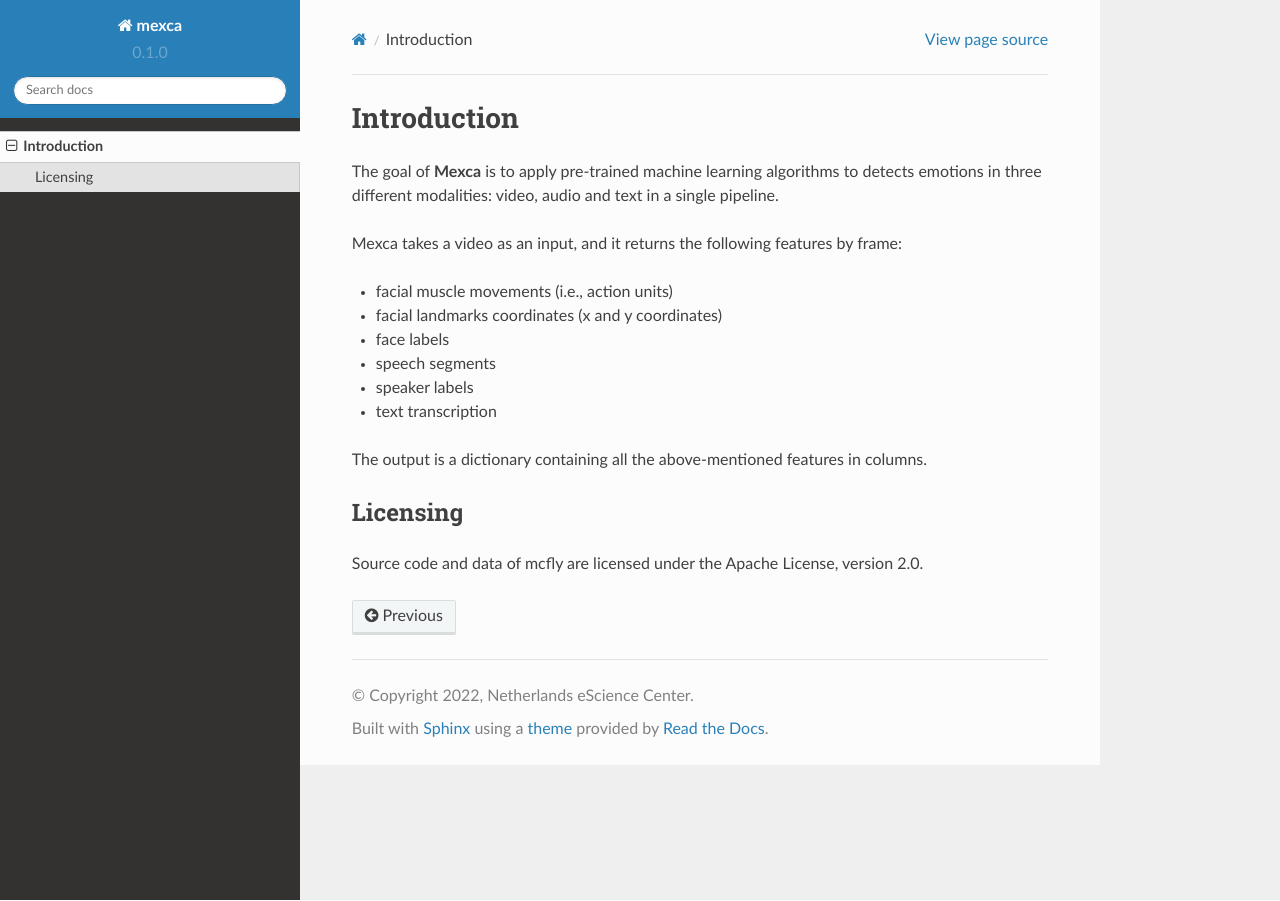
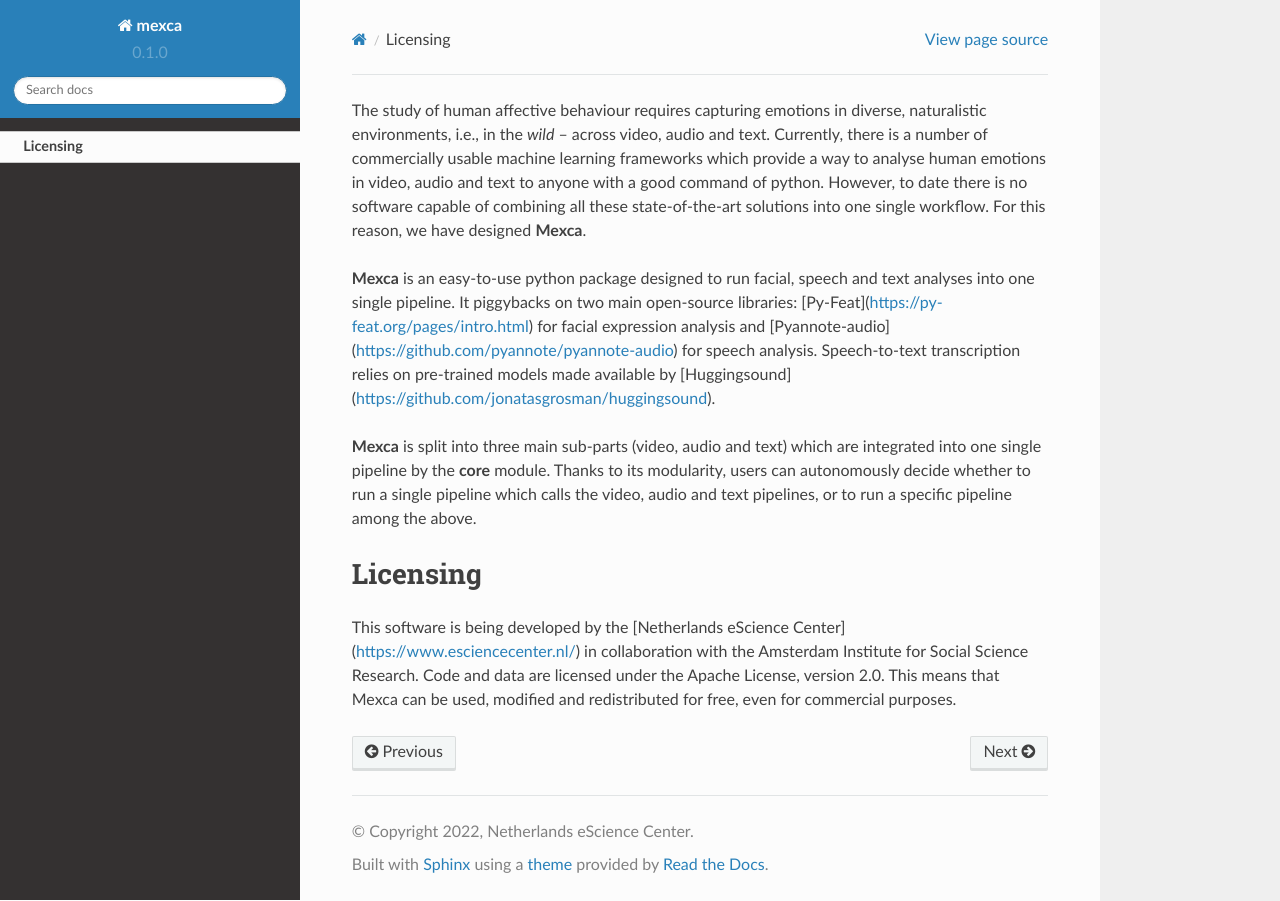
Before and after one commit to mexca/mexca, a Sphinx documentation site: the page built from docs/introduction.rst, in a window 1280 px wide. Built offline with Sphinx 7.4.7 and the Read the Docs theme 2.0.0, drawn with Linux system fonts in a browser that asks for light colours.

Commit message:
new documentation

```diff
--- a/docs/introduction.rst
+++ b/docs/introduction.rst
@@ -1,23 +1,11 @@
-Introduction
-============
+The study of human affective behaviour requires capturing emotions in diverse, naturalistic environments, i.e., in the *wild* -- across video, audio and text. Currently, there is a number of commercially usable machine learning frameworks which provide a way to analyse human emotions in video, audio and text to anyone with a good command of python. However, to date there is no software capable of combining all these state-of-the-art solutions into one single workflow. For this reason, we have designed **Mexca**.
 
-The goal of **Mexca** is to apply pre-trained machine learning algorithms to detects emotions
-in three different modalities: video, audio and text in a single pipeline.
 
-Mexca takes a video as an input, and it returns the following features by frame:
+**Mexca** is an easy-to-use python package designed to run facial, speech and text analyses into one single pipeline. It piggybacks on two main open-source libraries: [Py-Feat](https://py-feat.org/pages/intro.html) for facial expression analysis and [Pyannote-audio](https://github.com/pyannote/pyannote-audio) for speech analysis. Speech-to-text transcription relies on pre-trained models made available by [Huggingsound](https://github.com/jonatasgrosman/huggingsound).
 
-- facial muscle movements (i.e., action units)
-- facial landmarks coordinates (x and y coordinates)
-- face labels
-- speech segments
-- speaker labels
-- text transcription
-
-The output is a dictionary containing all the above-mentioned features in columns.
-
+**Mexca** is split into three main sub-parts (video, audio and text) which are integrated into one single pipeline by the **core** module. Thanks to its modularity, users can autonomously decide whether to run a single pipeline which calls the video, audio and text pipelines, or to run a specific pipeline among the above.
 
 Licensing
 ---------
 
-Source code and data of mcfly are licensed under the Apache License,
-version 2.0.
+This software is being developed by the [Netherlands eScience Center](https://www.esciencecenter.nl/) in collaboration with the Amsterdam Institute for Social Science Research. Code and data are licensed under the Apache License, version 2.0. This means that Mexca can be used, modified and redistributed for free, even for commercial purposes.
```
Also changed, not shown: docs/current_status.rst (added, +17 -0 lines), docs/index.rst (+4 -3 lines), docs/installation.rst (added, +23 -0 lines).
